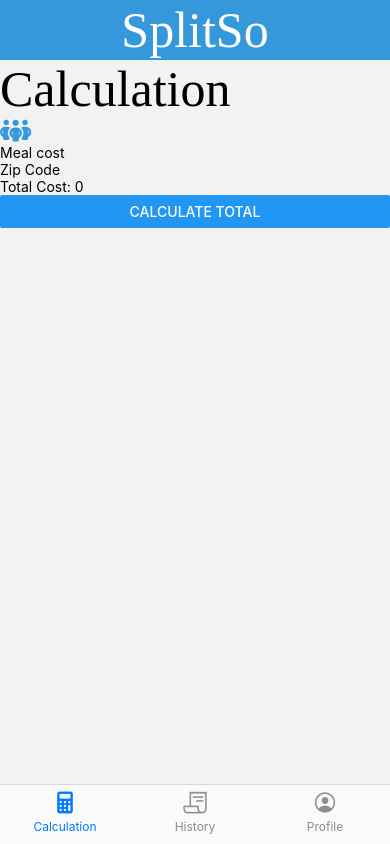
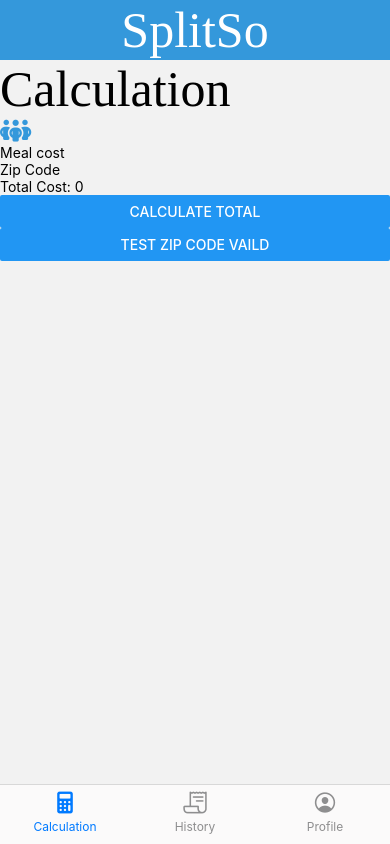
Before and after one commit to DFLotus/SplitSo, a React Native app in the folder client/: screen /Calculation in a window 390 px wide. Built offline with nearby package versions, Linux system fonts and the light colour scheme.

Commit message:
SPLIT-2: Zip Code vaildation progress

```diff
--- a/client/src/components/screens/CalculationScreen.js
+++ b/client/src/components/screens/CalculationScreen.js
@@ -1,6 +1,6 @@
 import { React, useState } from "react";
 import { View, Text, TextInput, Alert, Button, Keyboard } from "react-native";
-import { API_KEY } from '@env'
+import { API_KEY, ZIP_API_KEY } from '@env'
 import FontAwesome6 from "react-native-vector-icons/FontAwesome6"
 import calculationStyles from "../../styles/calculationStyles";
 import Header from "../Header";
@@ -14,12 +14,47 @@ const CalculationScreen = () => {
     const [total, setTotal] = useState(0);
     const [totalSplit, setTotalSplit] = useState(0);
 
+    const zipCodeValidation = async () => {
+        const isValidZip = /(^\d{5}$)|(^\d{5}-\d{4}$)/
+        if(!isValidZip.test(zip_code)){
+            return Alert.alert("Input Validation", "Please enter valid Zip Code");
+        };
+        try {
+            url = 'https://api.zipcodestack.com/v1/search'
+            params = {
+                'codes': `${zip_code}`,
+                'country': 'us',
+            }
+            const heading = {
+                method: 'GET',
+                headers: {
+                    'apikey': `${ZIP_API_KEY}`
+                }
+            };
+            const queryParams = new URLSearchParams(params);
+            const fullUrl = `${url}?${queryParams.toString()}`;
+            response = await fetch(fullUrl, heading);
+            if (response.ok) {
+                const res = await response.json();
+                const vaildZipQuery = res.results
+                if(vaildZipQuery  === undefined || vaildZipQuery.length == 0){
+                    return Alert.alert("No Zip Code Found", "Please enter valid Zip Code");
+                };
+                console.log(res);
+            };
+        }
+        catch (error) {
+            console.log(`Error: ${error}`)
+        };
+    };
+
     const calculateTotal = async () => {
         try {
+
             if (!(cost) || !(zip_code) || (share && !(tip) || !(split))) {
                 Alert.alert("Input Validation", "Please enter valid amount for field(s)");
                 return;
-            }
+            };
 
             const heading = {
                 method: 'GET',
@@ -92,6 +127,7 @@ const CalculationScreen = () => {
                 <Text>Total Cost: {total}</Text>
                 {share && <><Text>Total Split Amount: {totalSplit}</Text></>}
                 <Button title="Calculate Total" onPress={calculateTotal} />
+                <Button title="Test Zip Code Vaild" onPress={zipCodeValidation} />
             </View>
         </View>
     );
```
